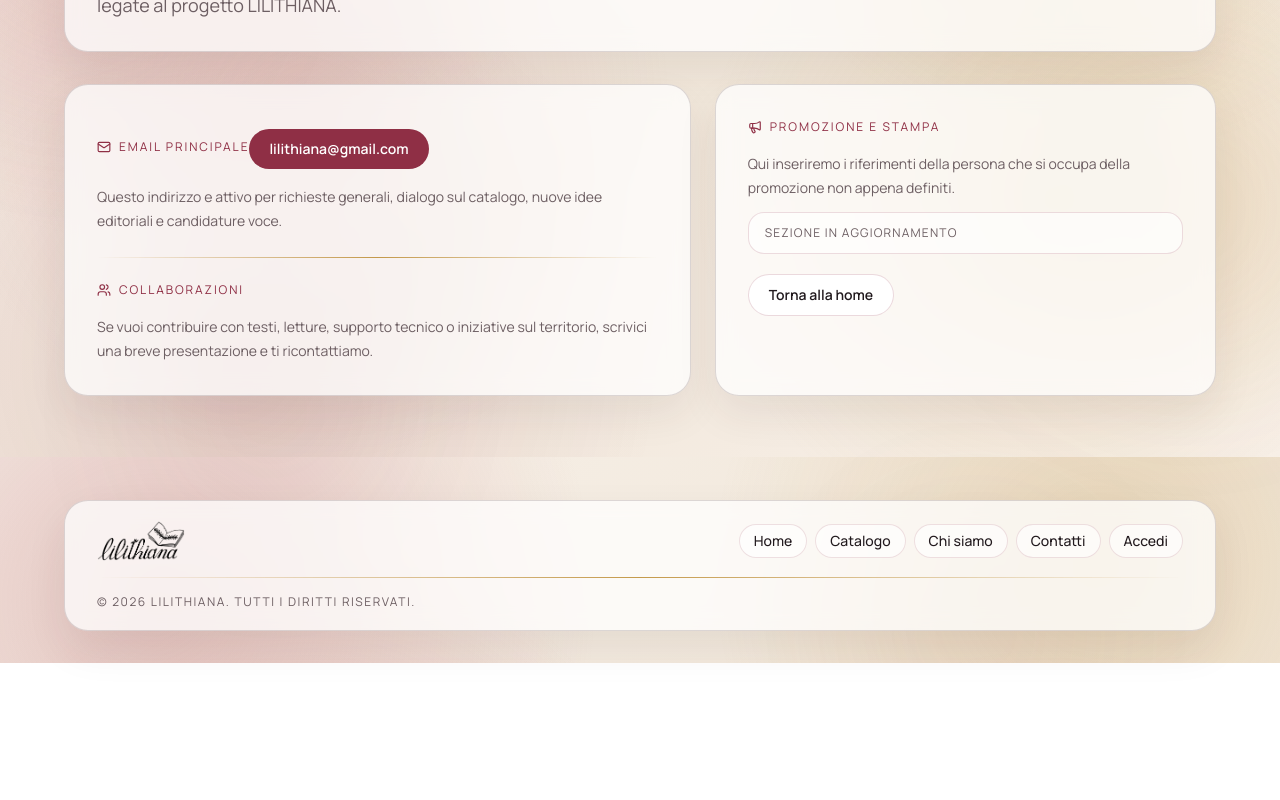
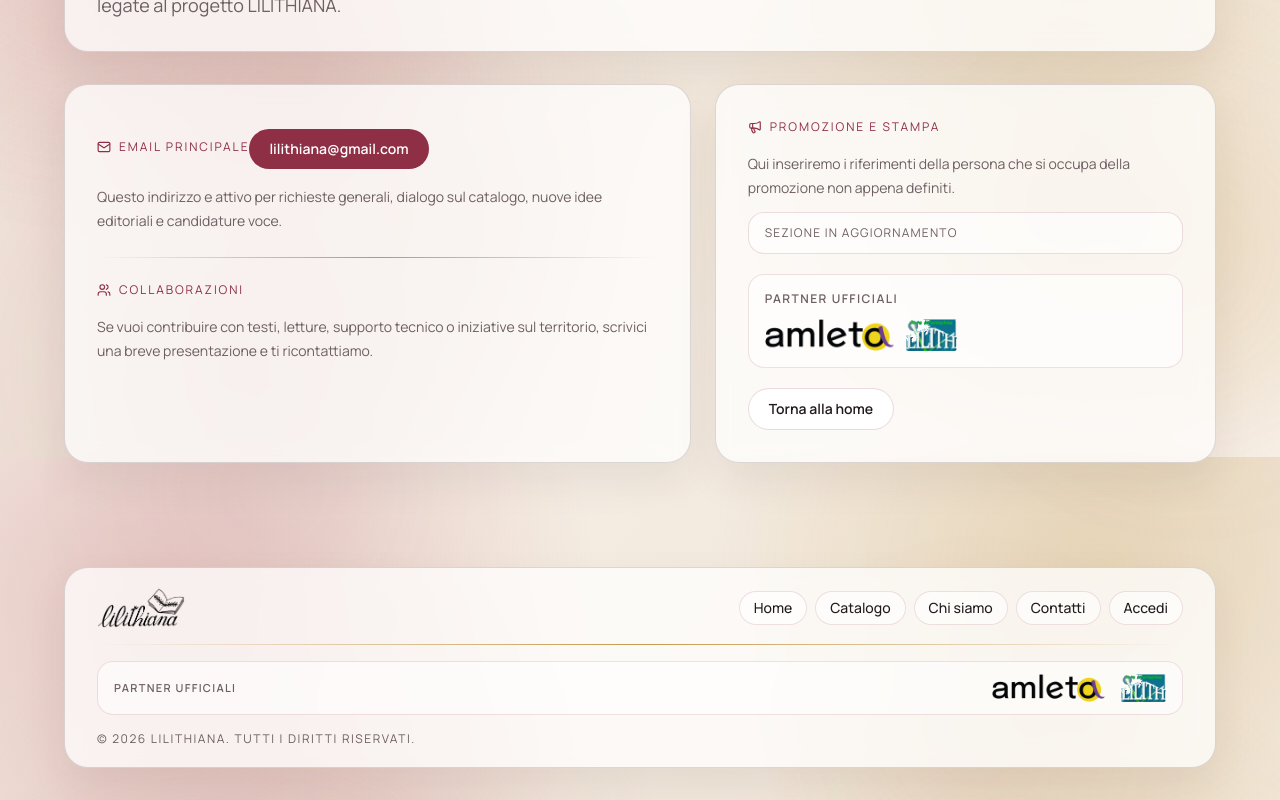
Before and after one commit to lilithianalibri/Lilithiana, a Next.js app: page /contatti in a window 1280 px wide. Shown: the part 343-1143 px from the top of the page. Before the commit the page ends 1006 px from the top, so only its background shows below. Built offline with nearby package versions, Linux system fonts and the light colour scheme; no server answers.

Commit message:
feat: show partner logos in global footer and contacts page

```diff
--- a/app/components/site-footer.tsx
+++ b/app/components/site-footer.tsx
@@ -41,6 +41,27 @@ export function SiteFooter() {
           </div>
 
           <div className="gold-line mt-4 h-px w-full" />
+          <div className="mt-4 flex flex-wrap items-center justify-between gap-3 rounded-2xl border border-accent/14 bg-white/58 px-4 py-3">
+            <p className="text-[11px] font-semibold uppercase tracking-[0.12em] text-muted">
+              Partner ufficiali
+            </p>
+            <div className="flex flex-wrap items-center gap-4">
+              <Image
+                src="/partners/amleta-logo.png"
+                alt="Amleta"
+                width={564}
+                height={140}
+                className="h-7 w-auto"
+              />
+              <Image
+                src="/partners/rete-lilith-logo.png"
+                alt="Rete informativa Lilith"
+                width={118}
+                height={73}
+                className="h-7 w-auto"
+              />
+            </div>
+          </div>
           <p className="mt-4 text-xs uppercase tracking-[0.13em] text-muted">
             &copy; {year} Lilithiana. Tutti i diritti riservati.
           </p>
--- a/app/contatti/page.tsx
+++ b/app/contatti/page.tsx
@@ -1,4 +1,5 @@
 import type { Metadata } from "next";
+import Image from "next/image";
 import Link from "next/link";
 import { Mail, Megaphone, Sparkles, Users } from "lucide-react";
 import { MainNav } from "../components/main-nav";
@@ -72,6 +73,28 @@ export default function ContactsPage() {
                 Sezione in aggiornamento
               </p>
 
+              <div className="mt-5 rounded-2xl border border-accent/14 bg-white/62 px-4 py-4">
+                <p className="text-xs font-semibold uppercase tracking-[0.12em] text-muted">
+                  Partner ufficiali
+                </p>
+                <div className="mt-3 flex flex-wrap items-center gap-3">
+                  <Image
+                    src="/partners/amleta-logo.png"
+                    alt="Amleta"
+                    width={564}
+                    height={140}
+                    className="h-8 w-auto"
+                  />
+                  <Image
+                    src="/partners/rete-lilith-logo.png"
+                    alt="Rete informativa Lilith"
+                    width={118}
+                    height={73}
+                    className="h-8 w-auto"
+                  />
+                </div>
+              </div>
+
               <Link
                 href="/"
                 className="mt-5 inline-flex rounded-full border border-accent/18 bg-white px-5 py-2.5 text-sm font-semibold text-accent transition hover:bg-white"
```
